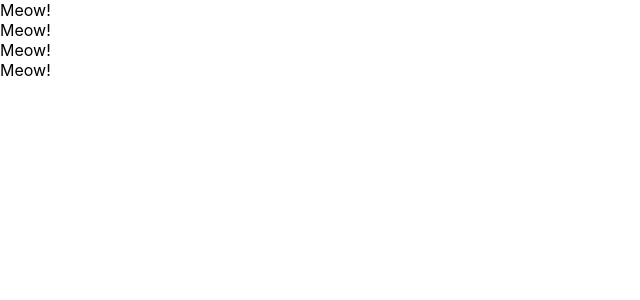
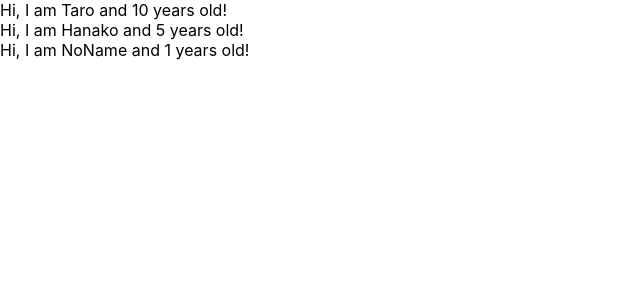
Before and after one commit to j8823f/udemy-react-redux-crud-application, a React (Create React App) app: page / in a window 1280 px wide. Shown: the top 300 px of the page, without its empty margins (0-640 px from the left). Built offline with nearby package versions, Linux system fonts and the light colour scheme.

Commit message:
learn props of component

```diff
--- a/src/App.js
+++ b/src/App.js
@@ -1,27 +1,29 @@
 import React from 'react';
 
-// function App() {
-//   return (
-//     <React.Fragment>
-//       <label htmlFor="bar">bar</label>
-//       <input type="text" onChange={() => { alert("I am clicked") }} />
-//     </React.Fragment>
-//   )
-// }
+const App = () => {
+  const profiles = [
+    {name: "Taro", age:10},
+    {name: "Hanako", age:5},
+    {name: "NoName"}
+  ]
 
-const App = () => {
   return (
     <div>
-      <Cat />
-      <Cat />
-      <Cat />
-      <Cat />
+      {
+       profiles.map((profile, index) => {
+         return <User name={profile.name} age={profile.age} key={index}/>
+       })
+      }
     </div>
   )
 }
 
-const Cat = () => {
-  return <div>Meow!</div>
+const User = (props) => {
+return <div>Hi, I am {props.name} and {props.age} years old!</div>
+}
+
+User.defaultProps = {
+  age :1
 }
 
 export default App;
```
